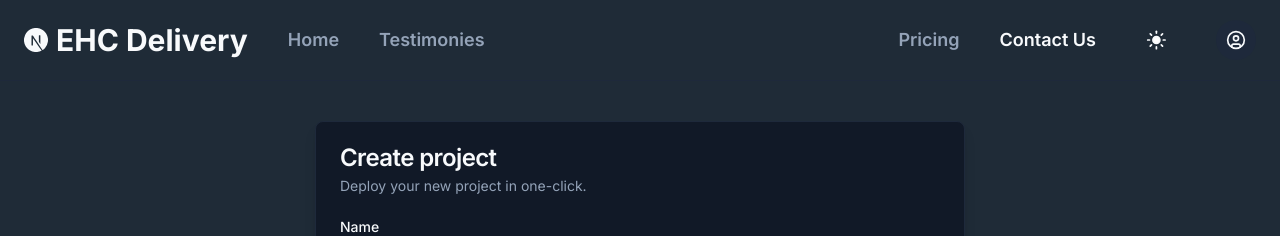
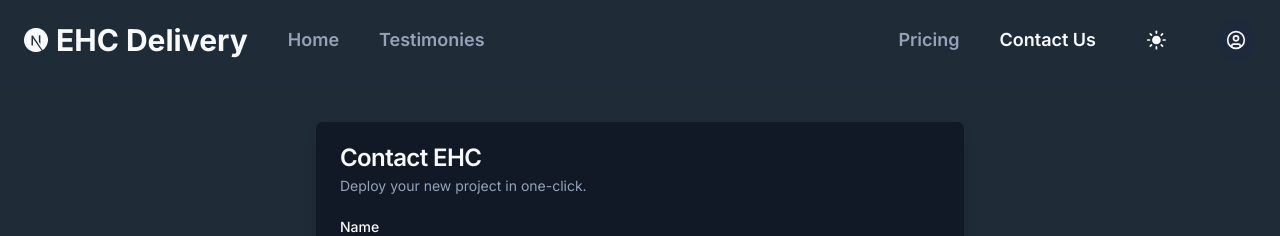
Before and after one commit to oleivahn/ehc-paytracker, a Next.js app: page /contactUs in a window 1280 px wide. Shown: the top 236 px of the page. Built offline with nearby package versions, Linux system fonts and the light colour scheme.

Commit message:
Contact EHC

```diff
--- a/app/contactUs/page.tsx
+++ b/app/contactUs/page.tsx
@@ -24,7 +24,7 @@ export default function ContactUs() {
     <div className="mt-10 flex flex-col items-center">
       <Card className="w-[650px] shadow-lg dark:bg-darker">
         <CardHeader>
-          <CardTitle>Create project</CardTitle>
+          <CardTitle>Contact EHC</CardTitle>
           <CardDescription>
             Deploy your new project in one-click.
           </CardDescription>
```
